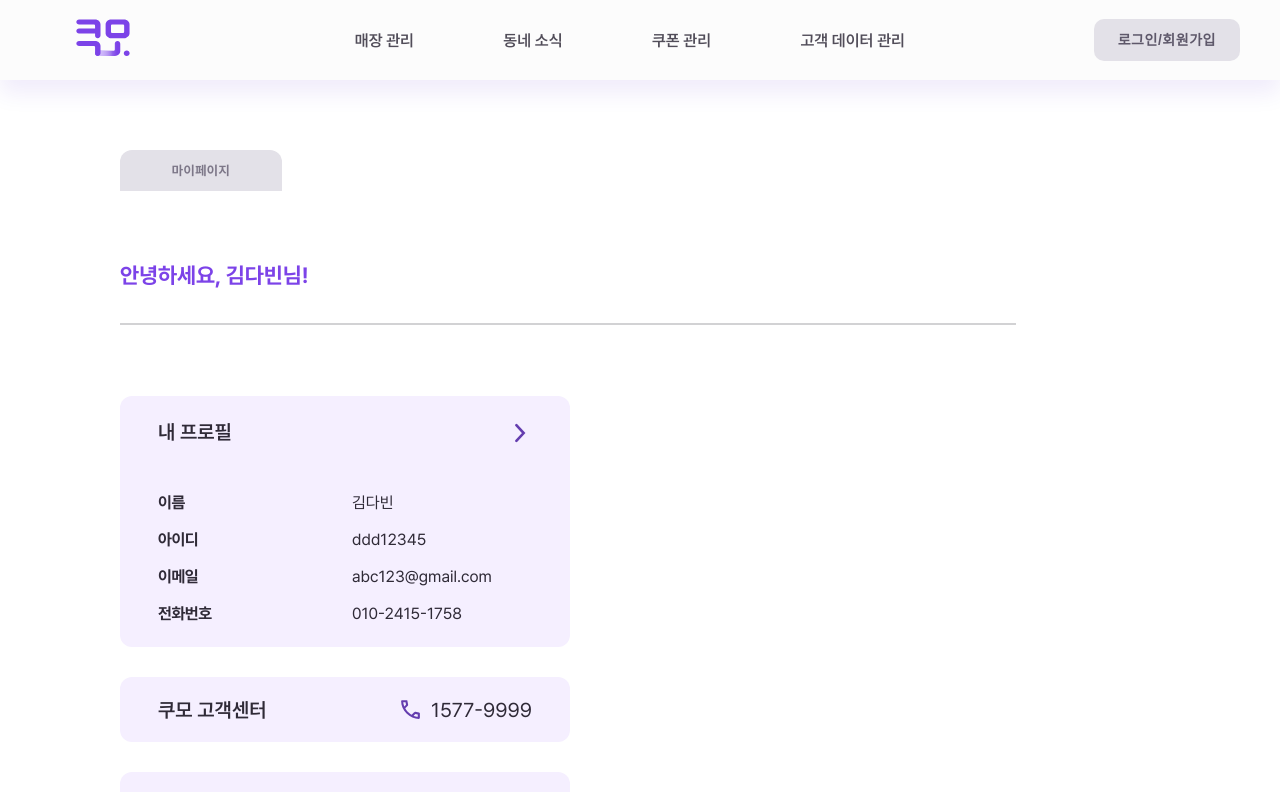
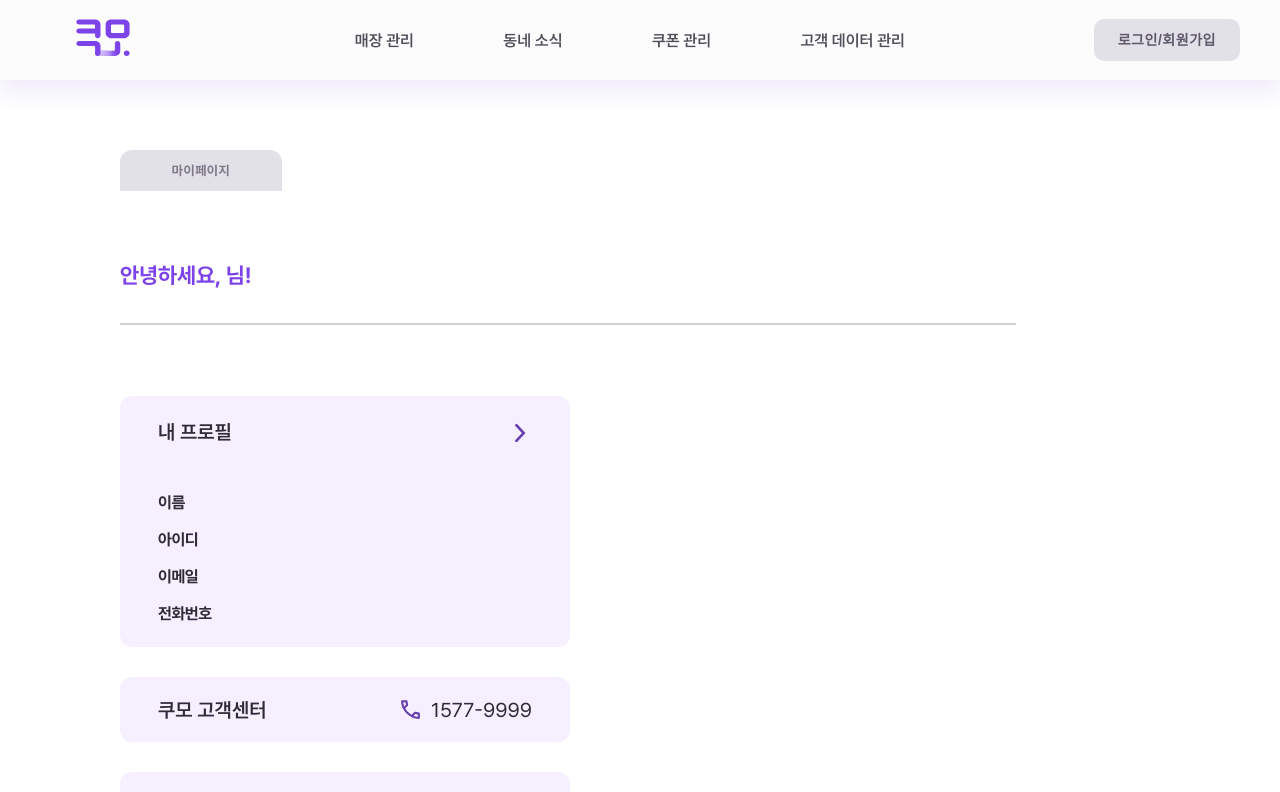
Before and after one commit to UMC-5th-Coumo/Coumo_Web, a React (Create React App) app: page /mypage in a window 1280 px wide. Shown: the top 792 px of the page. Built offline with nearby package versions, Linux system fonts and the light colour scheme.

Commit message:
[Feat/#72]: 헤더 구분, 마이페이지

```diff
--- a/src/components/common/Header.jsx
+++ b/src/components/common/Header.jsx
@@ -4,9 +4,11 @@ import styled from 'styled-components';
 import { COLORS } from '../../styles/theme';
 import { Logo } from '../../assets';
 import Button from './Button';
+import { useSelector } from 'react-redux';
 
 const Header = () => {
   const navigate = useNavigate();
+  const { name, token } = useSelector((state) => state.user);
 
   return (
     <Head>
@@ -14,18 +16,36 @@ const Header = () => {
         <Link to='/'>
           <Logo />
         </Link>
+        {token ? (
           <Nav>
             <StyledLink to='/shop/basicInfo'>매장 관리</StyledLink>
             <StyledLink to='/neighborhood/writePost'>동네 소식</StyledLink>
             <StyledLink to='/coupon/addCoupon'>쿠폰 관리</StyledLink>
             <StyledLink to='/customer/manage'>고객 데이터 관리</StyledLink>
           </Nav>
+        ) : (
+          <Nav>
+            <StyledLink to='/'>매장 관리</StyledLink>
+            <StyledLink to='/'>동네 소식</StyledLink>
+            <StyledLink to='/'>쿠폰 관리</StyledLink>
+            <StyledLink to='/'>고객 데이터 관리</StyledLink>
+          </Nav>
+        )}
+        {token ? (
+          <Button
+            text={`${name} 사장님`}
+            onClickBtn={() => {
+              navigate('/mypage');
+            }}
+          ></Button>
+        ) : (
           <Button
             text='로그인/회원가입'
             onClickBtn={() => {
               navigate('/login');
             }}
           ></Button>
+        )}
       </HeaderBar>
     </Head>
   );
--- a/src/components/login/LoginBox.jsx
+++ b/src/components/login/LoginBox.jsx
@@ -24,7 +24,7 @@ const LoginBox = () => {
   const handleLoginClick = () => {
     // 서버 요청 후 예상 데이터
     const userData = {
-      name: '이름',
+      name: '강수빈',
       email: 'admin123@gmail.com',
       phone: '010-1234-1234',
       id: 'admin123',
--- a/src/pages/MyPage.jsx
+++ b/src/pages/MyPage.jsx
@@ -3,13 +3,15 @@ import styled from 'styled-components';
 import { COLORS } from '../styles/theme';
 import Title from '../components/common/Title';
 import { CallIcon, DetailArrow, Line } from '../assets';
+import { useSelector } from 'react-redux';
 
 function MyPage() {
+  const { name, id, email, phone } = useSelector((state) => state.user);
   return (
     <Container>
       <Tab>마이페이지</Tab>
       <TitleBox>
-        <Title title='안녕하세요, 김다빈님!' size={22} />
+        <Title title={`안녕하세요, ${name}님!`} size={22} />
         <Line />
       </TitleBox>
       <Content>
@@ -21,19 +23,19 @@ function MyPage() {
           <InfoContent>
             <InfoLine>
               <h5>이름</h5>
-              <span>김다빈</span>
+              <span>{name}</span>
             </InfoLine>
             <InfoLine>
               <h5>아이디</h5>
-              <span>ddd12345</span>
+              <span>{id}</span>
             </InfoLine>
             <InfoLine>
               <h5>이메일</h5>
-              <span>abc123@gmail.com</span>
+              <span>{email}</span>
             </InfoLine>
             <InfoLine>
               <h5>전화번호</h5>
-              <span>010-2415-1758</span>
+              <span>{phone}</span>
             </InfoLine>
           </InfoContent>
         </Profile>
```
Lines whose indentation alone changed are shown as unchanged.
